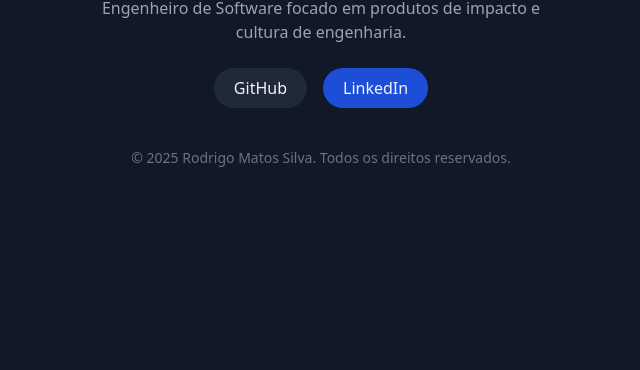
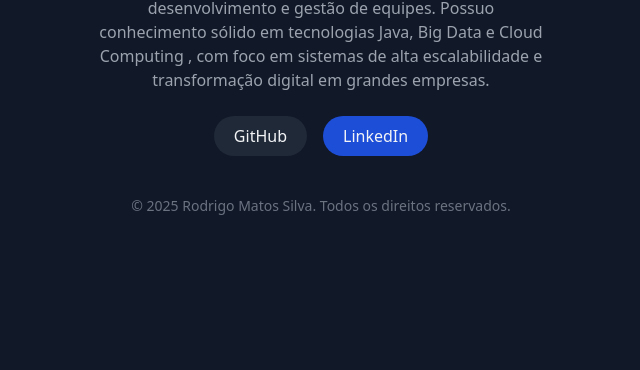
Before and after one commit to silvars/rodrigomatos.tech, a plain HTML site: page index.html in a window 1280 px wide. Shown: the part 430-800 px from the top of the page, without its empty margins (319-959 px from the left). Drawn offline with nearby package versions, Linux system fonts and the light colour scheme.

Commit message:
Update index.html

```diff
--- a/index.html
+++ b/index.html
@@ -34,7 +34,7 @@
          class="profile-pic">
 
     <h1 class="text-3xl font-bold mt-4">Rodrigo Matos Silva</h1>
-    <p class="text-gray-400 mt-2">Engenheiro de Software focado em produtos de impacto e cultura de engenharia.</p>
+    <p class="text-gray-400 mt-2">Profissional com mais de 20 anos de experiência em tecnologia, especializado em arquitetura de software, desenvolvimento e gestão de equipes. Possuo conhecimento sólido em tecnologias Java, Big Data e Cloud Computing , com foco em sistemas de alta escalabilidade e transformação digital em grandes empresas.</p>
 
     <div class="flex justify-center gap-4 mt-6">
       <a href="https://github.com/silvars" target="_blank"
```
